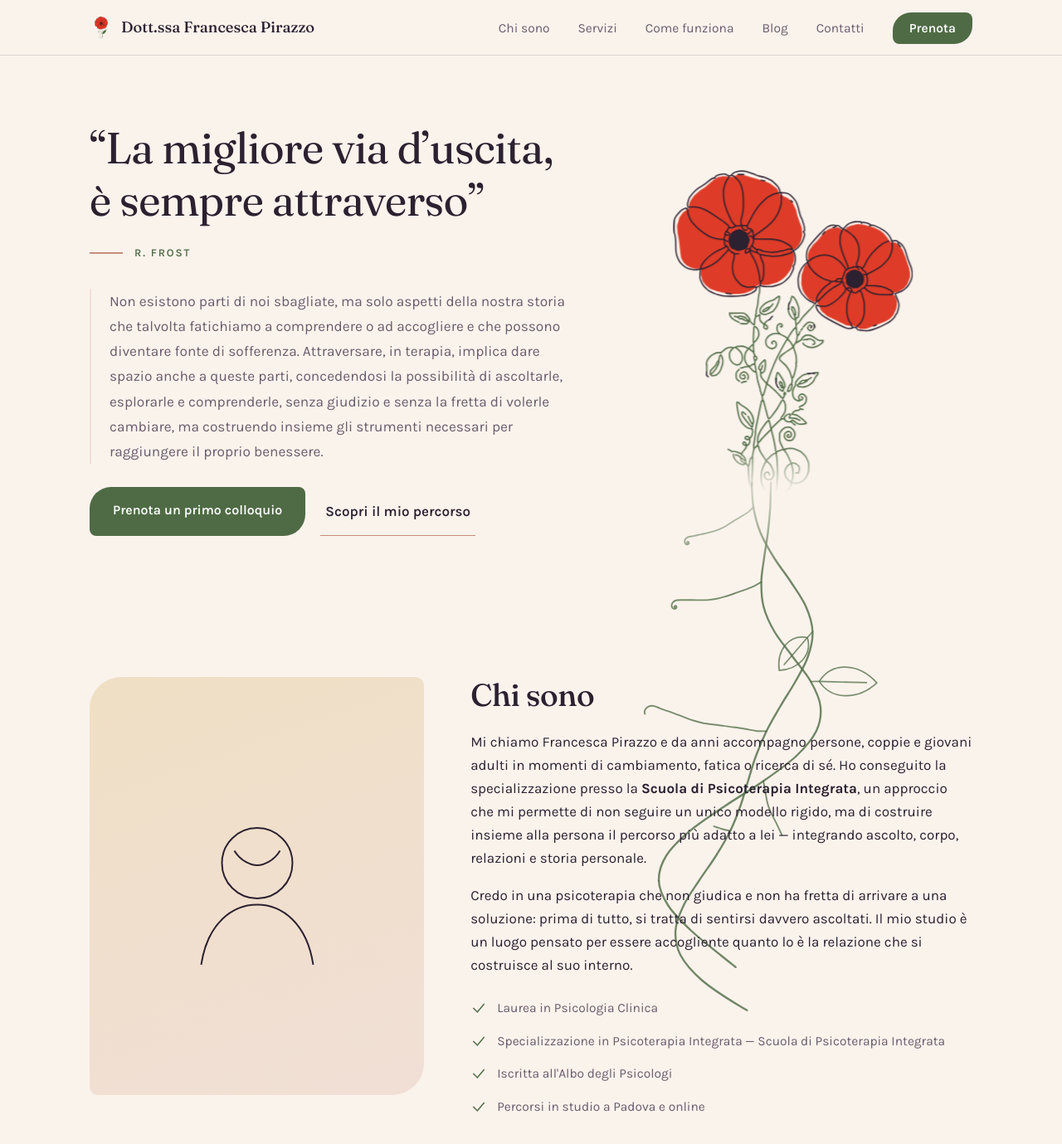
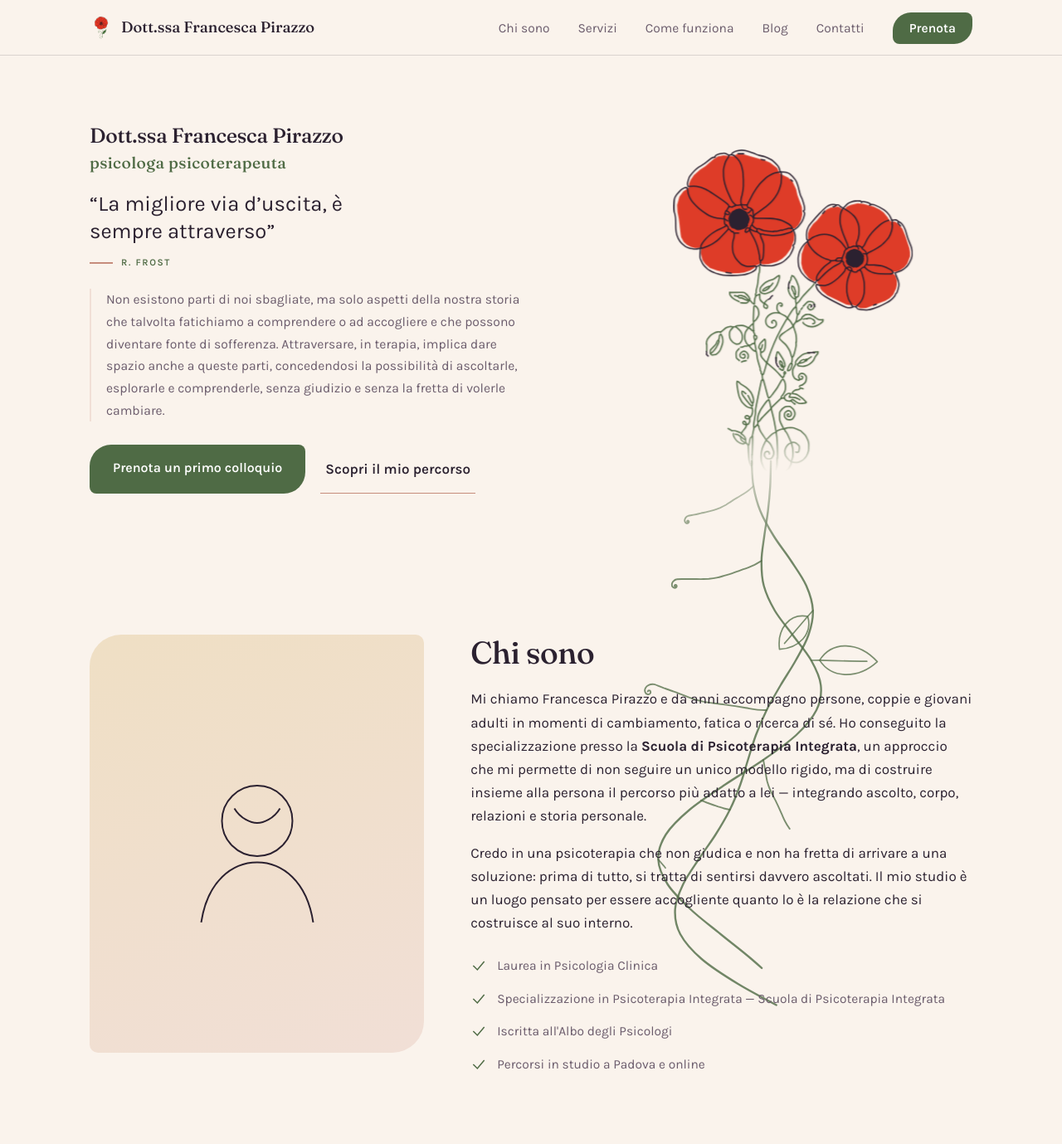
Before and after one commit to Manuelgujo/demo-franci, a Jekyll site: the page built from index.html, in a window 1280 px wide and 1400 px high. Shown: the top 1379 px of the window at 83% size. Built offline with Jekyll 4.4.1, drawn with Linux system fonts in a browser that asks for light colours.

Commit message:
Hero: h1 con nome e qualifica, citazione ridotta come blockquote, intro aggiornata

```diff
--- a/assets/css/style.css
+++ b/assets/css/style.css
@@ -233,15 +233,17 @@
   @media (max-width:860px){ .hero-grid{grid-template-columns:1fr;} }
   .hero h1{font-size:clamp(2.3rem, 4.6vw, 3.6rem);}
   .hero .lede{font-size:1.18rem;color:var(--ink-soft);}
-  .hero-quote{margin:0 0 32px;}
-  .hero-quote h1{font-size:clamp(2.1rem, 4.2vw, 3.3rem);line-height:1.18;margin:0;max-width:18ch;}
+  .hero .hero-name{font-size:clamp(1.25rem, 2.2vw, 1.55rem);font-weight:500;line-height:1.3;margin:0 0 20px;}
+  .hero .hero-name span{display:block;margin-top:4px;font-size:.78em;color:var(--sage-dark);letter-spacing:.02em;}
+  .hero-quote{margin:0 0 22px;}
+  .hero-quote blockquote{margin:0;}
+  .hero-quote p{margin:0;font-size:clamp(1.3rem, 2vw, 1.6rem);line-height:1.3;color:var(--ink);max-width:24ch;}
   .hero-quote figcaption{
-    margin-top:22px;display:flex;align-items:center;gap:14px;
-    font-size:.82rem;letter-spacing:.14em;text-transform:uppercase;color:var(--sage-dark);font-weight:600;
+    margin-top:12px;display:flex;align-items:center;gap:10px;
+    font-size:.72rem;letter-spacing:.14em;text-transform:uppercase;color:var(--sage-dark);font-weight:600;
   }
-  .hero-quote figcaption::before{content:"";width:40px;height:1.5px;background:var(--rose);flex:none;}
-  .hero .hero-intro{font-size:1.08rem;line-height:1.75;padding-left:22px;border-left:2px solid var(--rose-soft);max-width:60ch;}
-  @media (max-width:560px){ .hero .hero-intro{font-size:1.02rem;} }
+  .hero-quote figcaption::before{content:"";width:28px;height:1.5px;background:var(--rose);flex:none;}
+  .hero .hero-intro{font-size:.98rem;line-height:1.7;padding-left:18px;border-left:2px solid var(--rose-soft);max-width:58ch;}
   .hero-actions{display:flex;gap:18px;flex-wrap:wrap;margin-top:28px;}
   .btn-primary{
     background:var(--sage-dark);color:var(--on-sage);text-decoration:none;
--- a/index.html
+++ b/index.html
@@ -44,11 +44,12 @@ description: "Francesca Pirazzo, psicoterapeuta specializzata in psicoterapia in
 <section class="hero">
   <div class="wrap hero-grid">
     <div>
+      <h1 class="hero-name">Dott.ssa Francesca Pirazzo<span>psicologa psicoterapeuta</span></h1>
       <figure class="hero-quote">
-        <h1>“La migliore via d’uscita, è sempre attraverso”</h1>
+        <blockquote><p>“La migliore via d’uscita, è sempre attraverso”</p></blockquote>
         <figcaption>R. Frost</figcaption>
       </figure>
-      <p class="lede measure hero-intro">Non esistono parti di noi sbagliate, ma solo aspetti della nostra storia che talvolta fatichiamo a comprendere o ad accogliere e che possono diventare fonte di sofferenza. Attraversare, in terapia, implica dare spazio anche a queste parti, concedendosi la possibilità di ascoltarle, esplorarle e comprenderle, senza giudizio e senza la fretta di volerle cambiare, ma costruendo insieme gli strumenti necessari per raggiungere il proprio benessere.</p>
+      <p class="lede measure hero-intro">Non esistono parti di noi sbagliate, ma solo aspetti della nostra storia che talvolta fatichiamo a comprendere o ad accogliere e che possono diventare fonte di sofferenza. Attraversare, in terapia, implica dare spazio anche a queste parti, concedendosi la possibilità di ascoltarle, esplorarle e comprenderle, senza giudizio e senza la fretta di volerle cambiare.</p>
       <div class="hero-actions">
         <a href="#prenotazione" class="btn-primary">Prenota un primo colloquio</a>
         <a href="#chi-sono" class="btn-ghost">Scopri il mio percorso</a>
```
